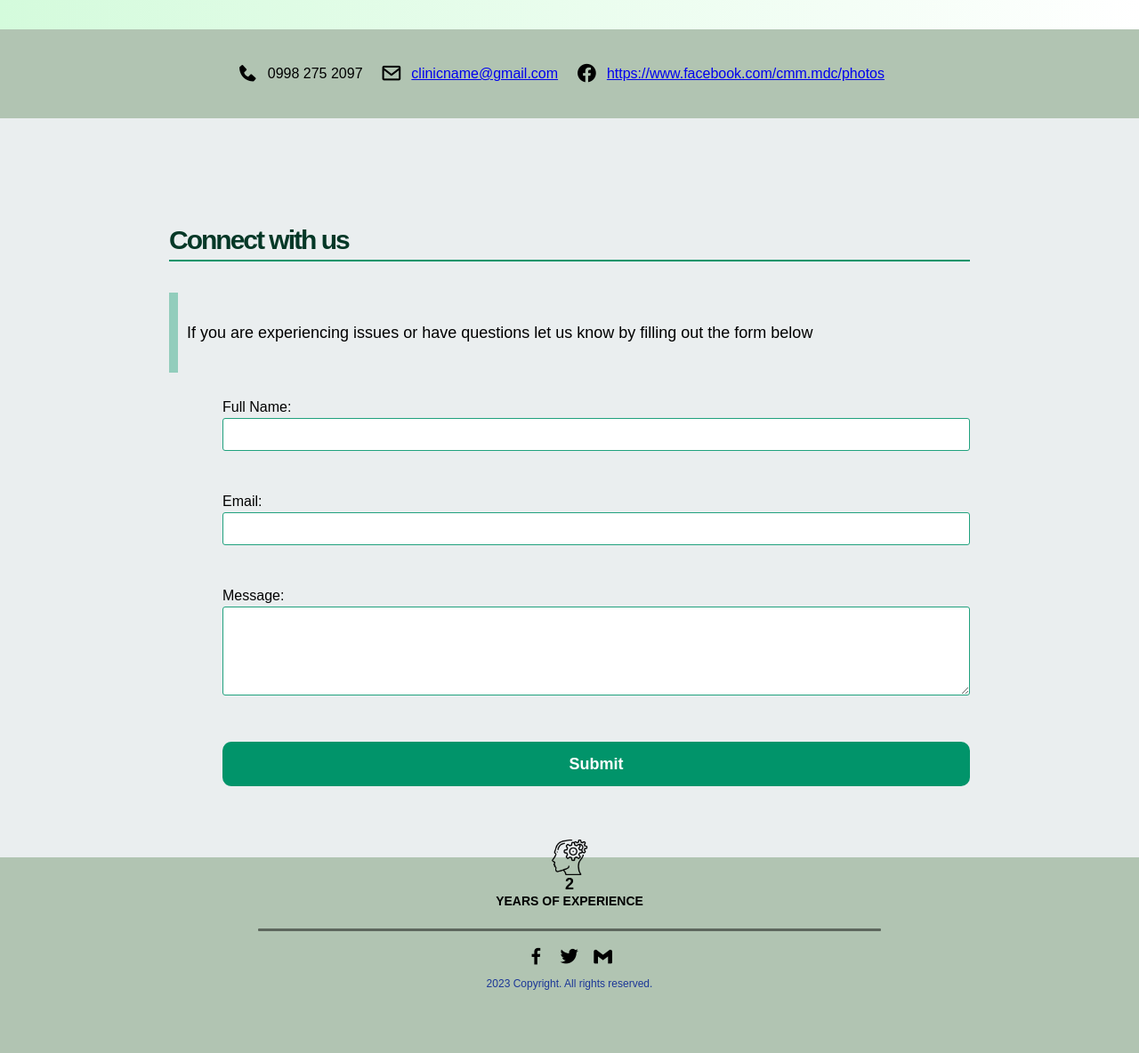
After one commit to rsiduran/CMM-Assist, a PHP site: page /index.php in a window 1280 px wide. The commit adds this page. Shown: the part 3797-4981 px from the top of the page at 89% size. Run offline with PHP 8.4, Linux system fonts and the light colour scheme.

Commit message:
Update - Inquiry
- Connected to db
- Input field validation

```diff
--- /dev/null
+++ b/config.php
@@ -0,0 +1,3 @@
+<?php
+$connect = mysqli_connect('localhost','root','','cmm') or die('Connection Failed');
+?>
--- a/index.html
+++ b/index.php
@@ -1,3 +1,21 @@
+<?php
+
+include 'config.php';
+
+if(isset($_POST['submit'])) {
+    $inquiry_name = $_POST['inquiry_name'];
+    $inquiry_email = $_POST['inquiry_email'];
+    $inquiry_message = $_POST['inquiry_message'];
+
+
+    $inquiry_name = mysqli_real_escape_string($connect, $inquiry_name);
+    $inquiry_email = mysqli_real_escape_string($connect, $inquiry_email);
+    $inquiry_message = mysqli_real_escape_string($connect, $inquiry_message);
+
+    $inquiry = mysqli_query($connect, "INSERT INTO `inquiry` (name, email, message) VALUES ('$inquiry_name', '$inquiry_email', '$inquiry_message')") or die ('Query Failed');
+}
+?>
+
 <!DOCTYPE html>
 <html lang="en">
 <head>
@@ -257,17 +275,17 @@
             <div class="y-line"><div class="text-contact-us">
                 If you are experiencing issues or have questions let us know by filling out the form below
             </div></div>
-            <form class="contact-us-form" action="">
+            <form class="contact-us-form" action="" method="post">
                 <label class="label-field" for="fullname">Full Name:</label><br>
-                <input class="input-field" type="text" id="fullname" name="fullname" required><br><br>
+                <input class="input-field" autocomplete="off" type="text" id="fullname" name="inquiry_name" required pattern="[A-Za-z. ]+"><br><br>
 
                 <label class="label-field" for="email">Email:</label><br>
-                <input class="input-field" type="email" id="email" name="email" required><br><br>
+                <input class="input-field" autocomplete="off" type="email" id="email" name="inquiry_email" required><br><br>
 
                 <label class="label-field" for="message">Message:</label><br>
-                <textarea style="max-width: 840px;" class="input-field" id="message" name="message" rows="4" cols="50" required></textarea><br><br>
+                <textarea style="max-width: 840px;" class="input-field" autocomplete="off" id="message" name="inquiry_message" rows="4" cols="50" required></textarea><br><br>
 
-                <input class="contact-us-submit" type="submit" value="Submit">
+                <input class="contact-us-submit" type="submit" value="Submit" name="submit">
             </form>
         </div>
         <div class="contact-us-right">
```
Also changed, not shown: cmm.sql (added, +60 -0 lines).
